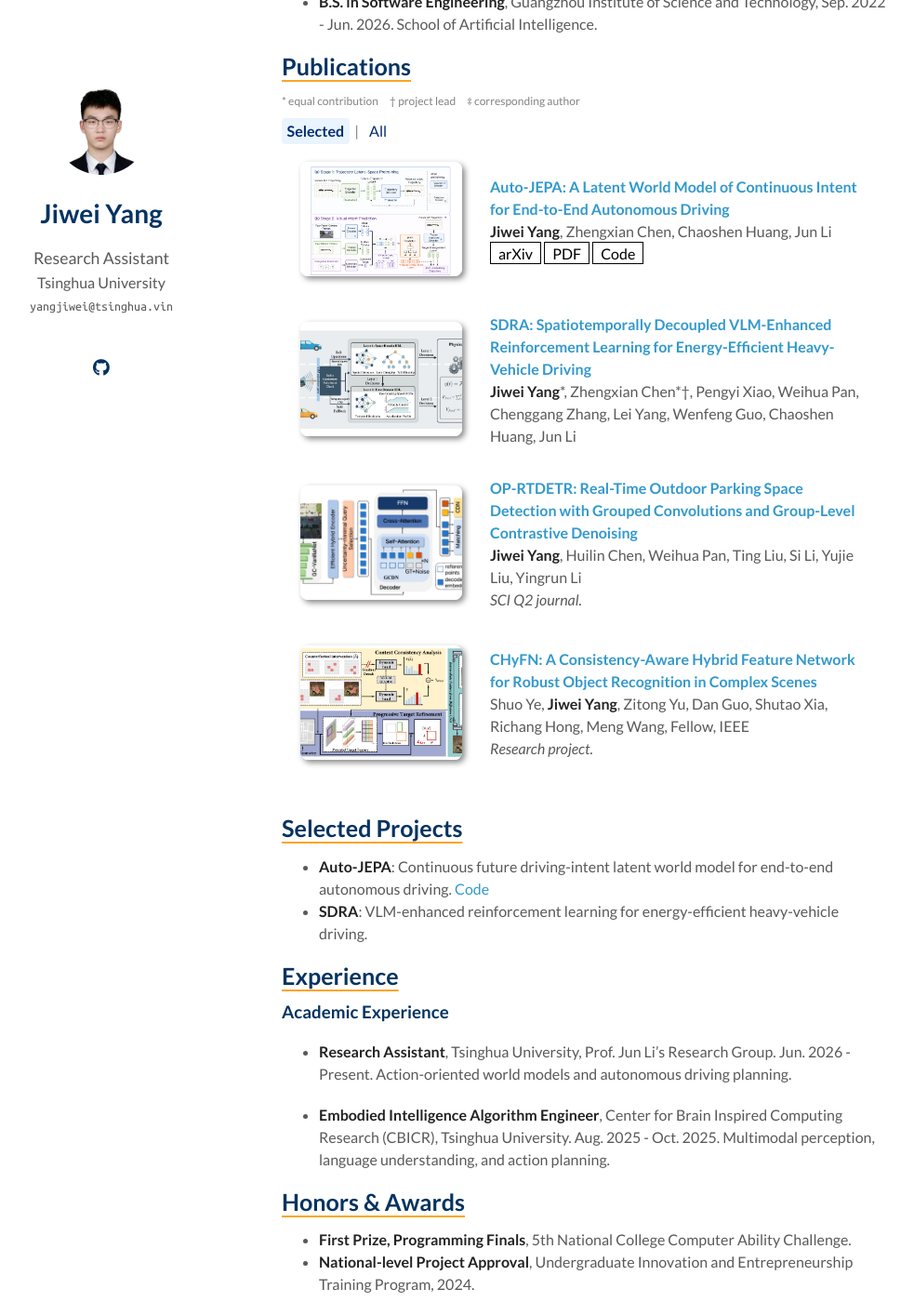
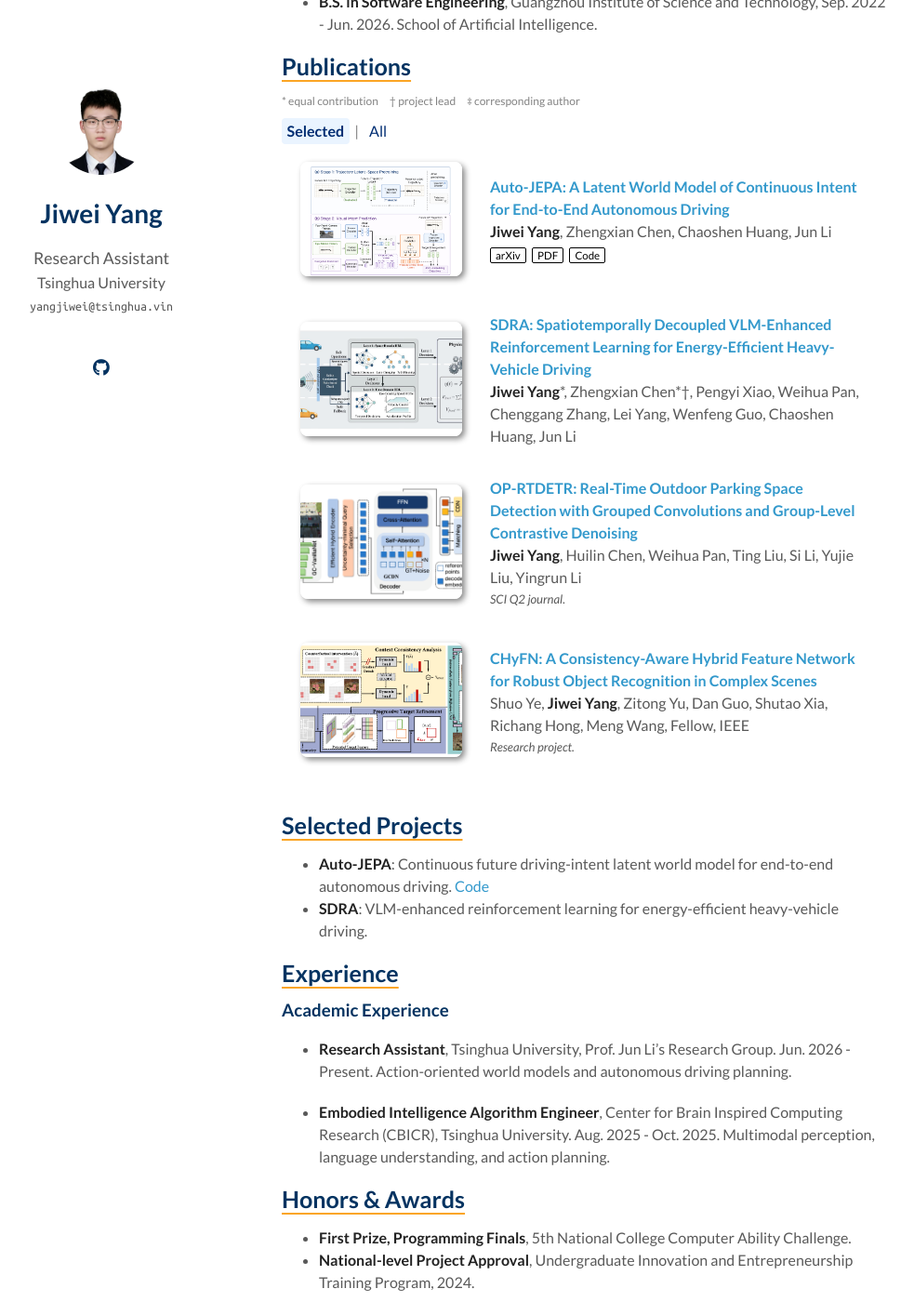
Before and after one commit to NoctYang/NoctYang.github.io, a Jekyll site: the page built from index.md, in a window 1280 px wide and 1400 px high, scrolled down 895 px. Shown: the whole window at 93% size, without its empty margins (167-1150 px from the left). Built offline with Jekyll 4.4.1, drawn with Linux system fonts in a browser that asks for light colours; a style sheet for code colours, icons or effects is not loaded; our own code applies the rules of GitHub Pages for plain Markdown files.

Commit message:
Match reference link sizing

```diff
--- a/assets/css/publications-no-dark-mode.css
+++ b/assets/css/publications-no-dark-mode.css
@@ -94,3 +94,7 @@ blockquote { background: var(--global-bg-color); border-left: 2px solid var(--gl
 .publications ol.bibliography li div.abstract.hidden.open { border-color: var(--global-text-color); }
 
 .publications ol.bibliography li .teaser { border-radius: 8px; box-shadow: 3px 3px 6px #888; height: 123px; width: 270px; margin-top: 5px; margin-left: 5px; margin-bottom: 5px; object-fit: cover; }
+
+/* Reference-sized publication controls */
+.publications ol.bibliography li .links a.btn { font-size: 0.72rem; padding: 0.08rem 0.32rem; margin-right: 0.18rem; border-radius: 2px; }
+.publications ol.bibliography li .periodical { margin-top: 0.12rem; font-size: 0.82rem; }
```
